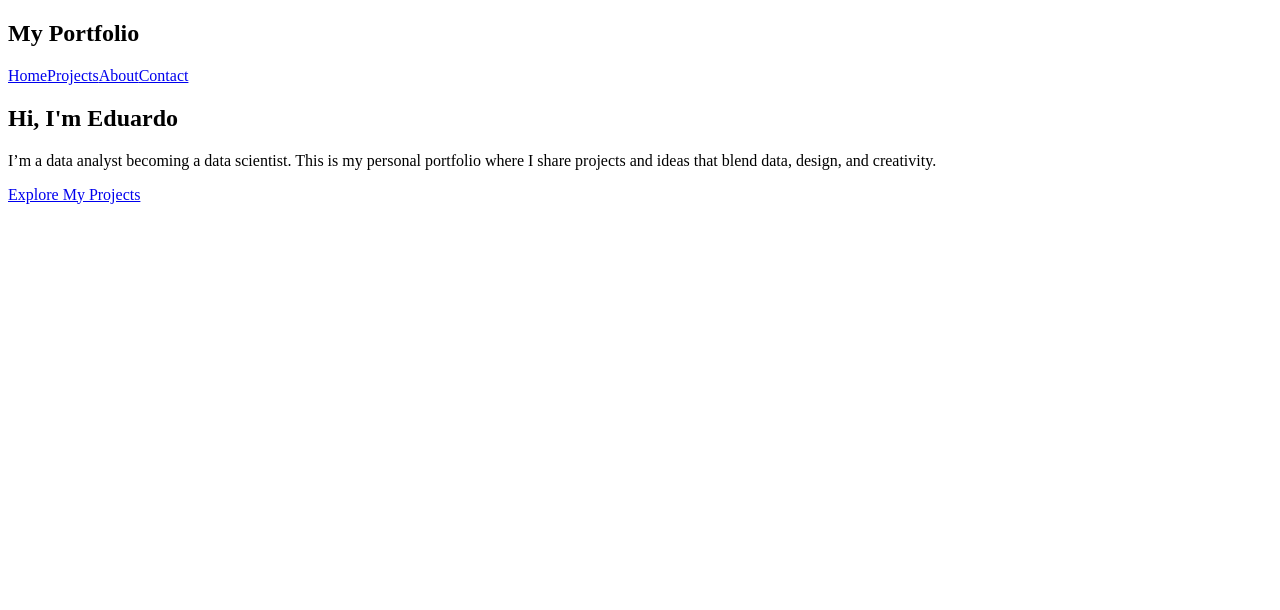
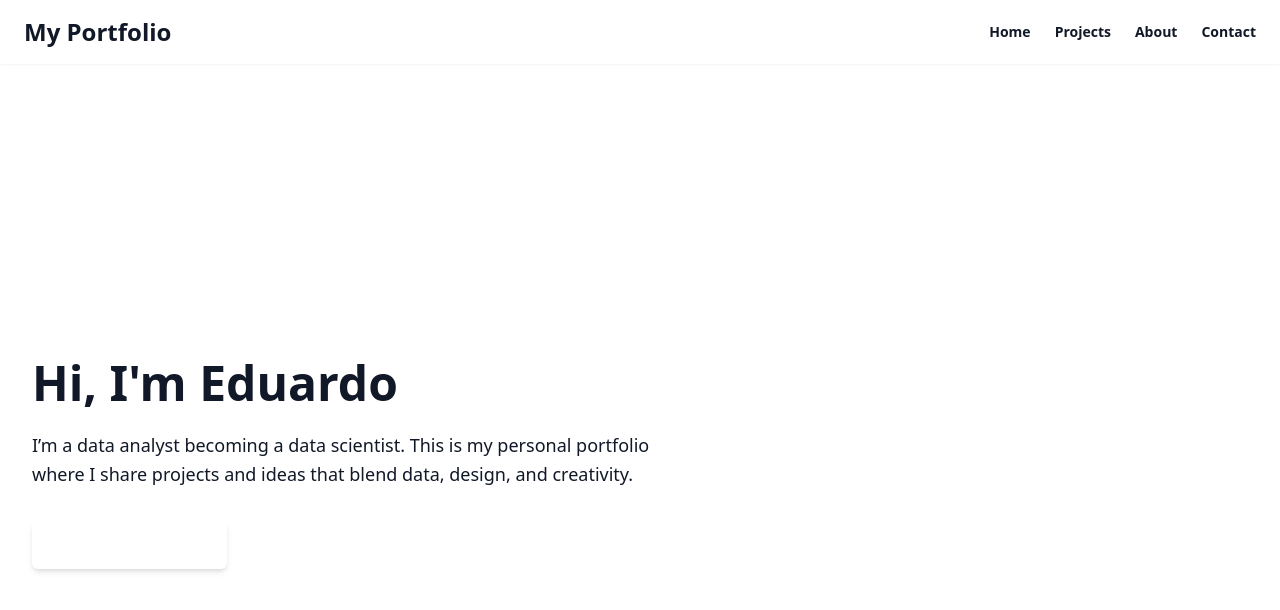
Before and after one commit to eduardocabrera1983/data-science-portfolio-web-site, a React (Create React App) app: page / in a window 1280 px wide. Shown: the top 610 px of the page. Built offline with nearby package versions, Linux system fonts and the light colour scheme.

Commit message:
website working

```diff
--- a/package.json
+++ b/package.json
@@ -46,10 +46,9 @@
     ]
   },
   "devDependencies": {
-    "@tailwindcss/postcss": "^4.1.3",
     "@types/react-plotly.js": "^2.6.3",
     "autoprefixer": "^10.4.21",
     "postcss": "^8.5.3",
-    "tailwindcss": "^4.1.3"
+    "tailwindcss": "^3.4.17"
   }
 }
--- a/postcss.config.js
+++ b/postcss.config.js
@@ -1,6 +1,6 @@
 module.exports = {
   plugins: [
-    require('@tailwindcss/postcss')(),  // ✅ the updated plugin
+    require('tailwindcss'),
     require('autoprefixer'),
   ],
-};
+}
--- a/tailwind.config.js
+++ b/tailwind.config.js
@@ -1,16 +1,7 @@
-/** @type {import('tailwindcss').Config} */
 module.exports = {
-  content: ["./src/**/*.{js,ts,jsx,tsx}"],
+  content: ["./src/**/*.{js,jsx,ts,tsx}"],
   theme: {
-    extend: {
-      colors: {
-        taupe: "#7D6B5F",
-        grayish: "#9E9396",
-        lavender: "#9C93B0",
-        steel: "#98A7C4",
-        cloud: "#CACACC",
-      },
-    },
+    extend: {},
   },
   plugins: [],
-};
+}
```
Also changed, not shown: 1 other file (tests, documents, lock files or other folders).
